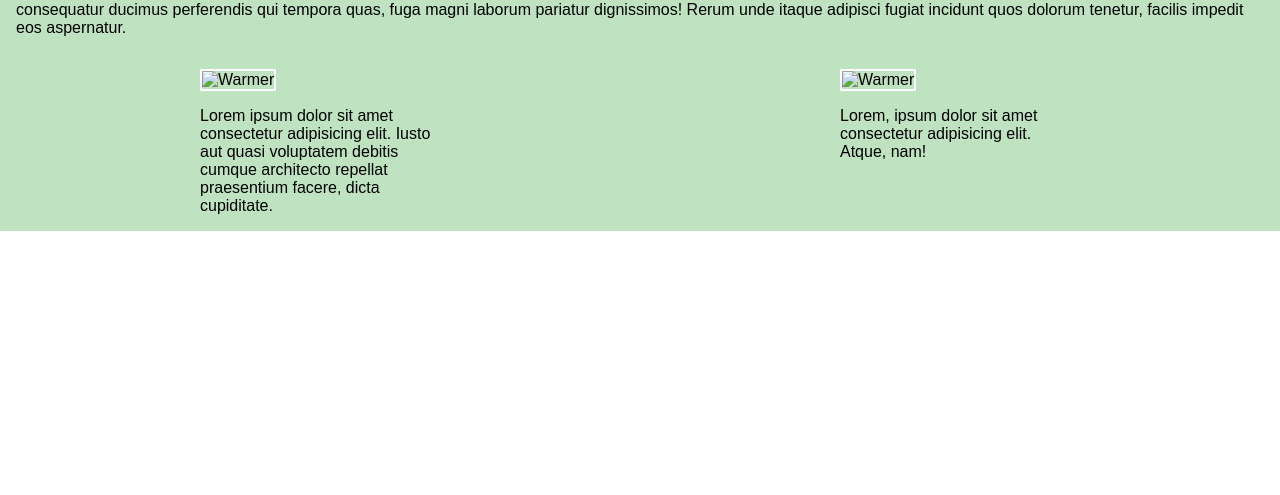
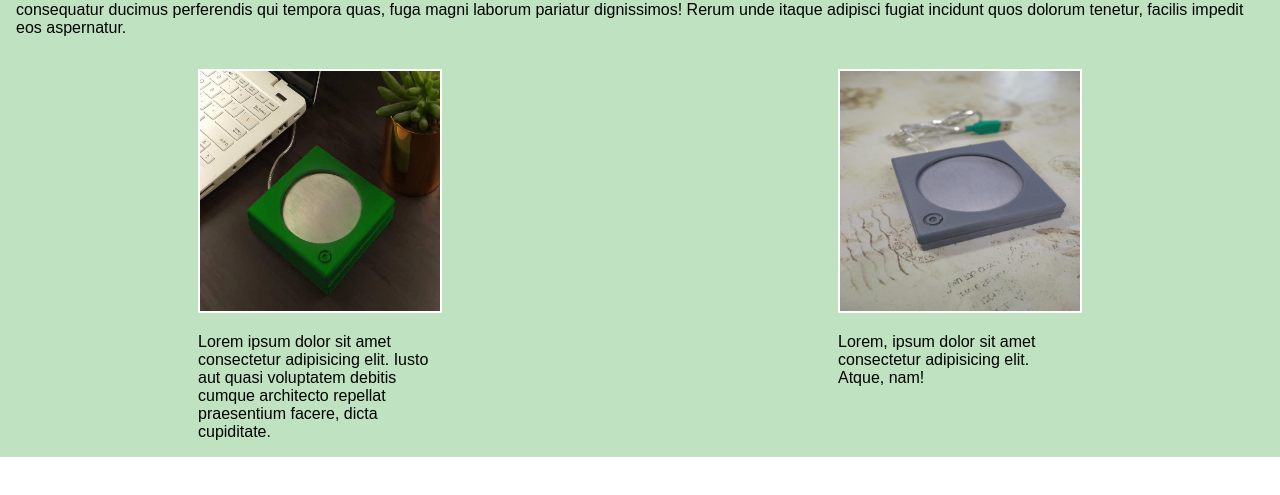
Before and after one commit to JesusEzequielP/Proyecto-PowerBase, a plain HTML site: page Archivos_HTML/Producto.html in a window 1280 px wide. Shown: the part 199-694 px from the top of the page. Drawn offline with Linux system fonts and the light colour scheme; the site is published under a folder, as on GitHub Pages, so addresses that start at the root find nothing.

Commit message:
Actualizacion de links finalizado

```diff
--- a/Archivos_HTML/Producto.html
+++ b/Archivos_HTML/Producto.html
@@ -29,11 +29,11 @@
 
     <div class="mainP">
         <div>
-            <img src="/imagenes/warmer1.jpeg" class="warmerP" alt="Warmer">
+            <img src="../imagenes/warmer1.jpeg" class="warmerP" alt="Warmer">
             <p class="textoP">Lorem ipsum dolor sit amet consectetur adipisicing elit. Iusto aut quasi voluptatem debitis cumque architecto repellat praesentium facere, dicta cupiditate.</p>
         </div>
         <div>
-            <img src="/imagenes/warmerimg2.jpeg" class="warmerP" alt="Warmer">
+            <img src="../imagenes/warmerimg2.jpeg" class="warmerP" alt="Warmer">
             <p class="textoP">Lorem, ipsum dolor sit amet consectetur adipisicing elit. Atque, nam!</p>
         </div>
 
```
